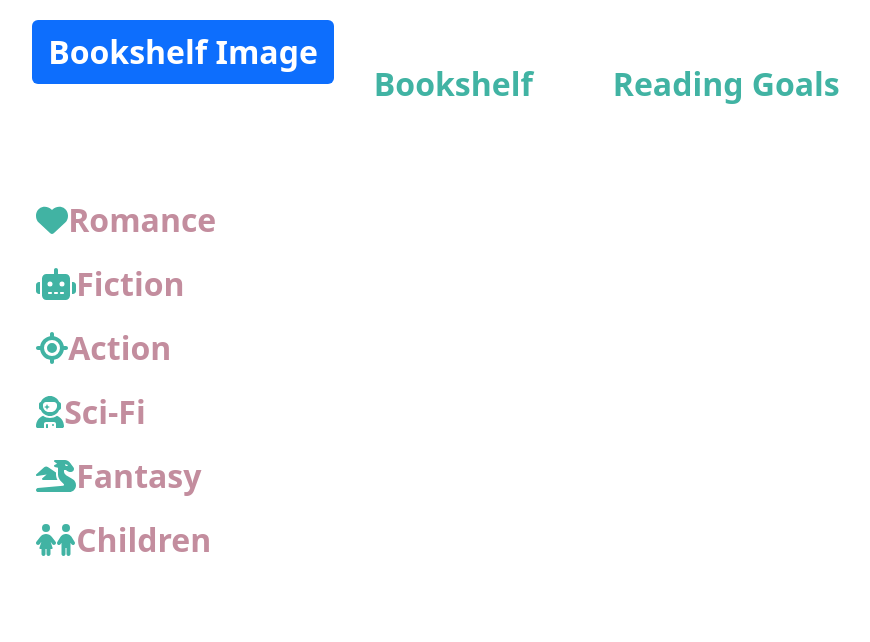
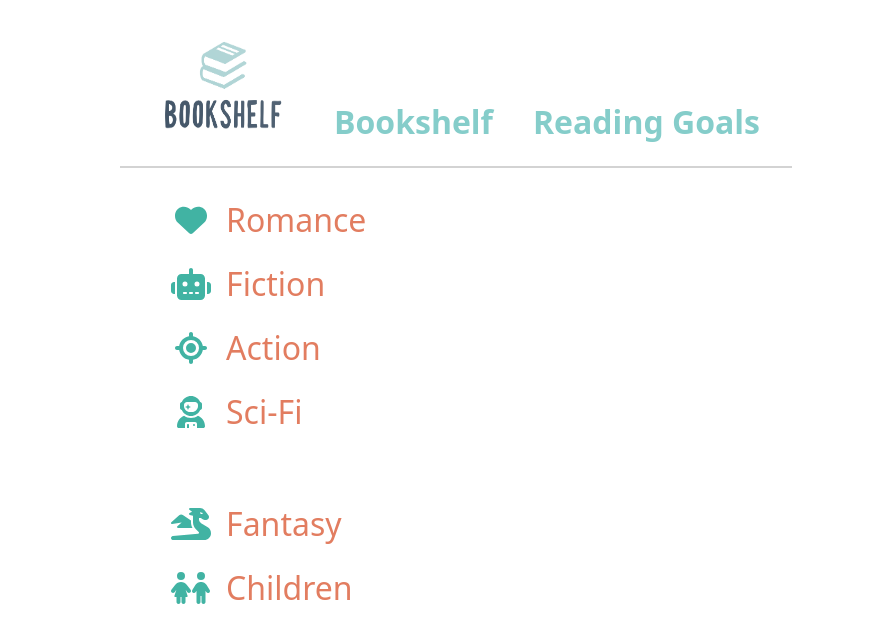
Before and after one commit to Mikaelcope/Nicoding_2.0, a React (Vite) app: page / in a window 1280 px wide. Shown: the top 642 px of the page, without its empty margins (184-1054 px from the left). Built offline with nearby package versions, Linux system fonts and the light colour scheme.

Commit message:
Addition to readMe and debug Bookshelf Logo

```diff
--- a/src/components/Cateogories/catagories.css
+++ b/src/components/Cateogories/catagories.css
@@ -1,12 +1,16 @@
 .nav {
     font-size: xx-large;
     padding: 20px;
-    font-weight: 900;
+    font-weight: 400;
 }
 
 .catitem {
     display: flex;
-    color:#C38D9E;
+    color:#E27D60;
     align-items: center;
     margin-right: 5px;
 }
+
+.icondiv {
+    width: 70px;
+}
--- a/src/components/Cateogories/catagories.jsx
+++ b/src/components/Cateogories/catagories.jsx
@@ -19,22 +19,22 @@ function Bookcatagories() {
         <Col sm={3}>
           <Nav variant="catagories" className="flex-column">
             <Nav.Item>
-              <Nav.Link className='catitem' eventKey="first"><FontAwesomeIcon icon={faHeart} style={{color: "#41b3a3",}} />Romance</Nav.Link>
+              <Nav.Link className='catitem' eventKey="first"><FontAwesomeIcon icon={faHeart} style={{color: "#41b3a3",}} className='icondiv' />Romance</Nav.Link>
             </Nav.Item>
             <Nav.Item>
-              <Nav.Link className='catitem' eventKey="second"><FontAwesomeIcon icon={faRobot} style={{color: "#41b3a3",}} />Fiction</Nav.Link>
+              <Nav.Link className='catitem' eventKey="second"><FontAwesomeIcon icon={faRobot} style={{color: "#41b3a3",}} className='icondiv'/>Fiction</Nav.Link>
             </Nav.Item>
             <Nav.Item>
-              <Nav.Link className='catitem' eventKey="second"><FontAwesomeIcon icon={faLocationCrosshairs} style={{color: "#41b3a3",}} /> Action</Nav.Link>
+              <Nav.Link className='catitem' eventKey="second"><FontAwesomeIcon icon={faLocationCrosshairs} style={{color: "#41b3a3",}} className='icondiv'/> Action</Nav.Link>
             </Nav.Item>
             <Nav.Item>
-              <Nav.Link className='catitem' eventKey="second"><FontAwesomeIcon icon={faUserAstronaut} style={{color: "#41b3a3",}} />Sci-Fi</Nav.Link>
+              <Nav.Link className='catitem' eventKey="second"><FontAwesomeIcon icon={faUserAstronaut} style={{color: "#41b3a3",}} className='icondiv'/>Sci-Fi</Nav.Link>
             </Nav.Item>
             <Nav.Item>
-              <Nav.Link className='catitem' eventKey="second"><FontAwesomeIcon icon={faDragon} style={{color: "#41b3a3",}} /> Fantasy</Nav.Link>
+              <Nav.Link className='catitem' eventKey="second"><FontAwesomeIcon icon={faDragon} style={{color: "#41b3a3",}} className='icondiv'/> Fantasy</Nav.Link>
             </Nav.Item>
             <Nav.Item>
-              <Nav.Link className='catitem' eventKey="second"><FontAwesomeIcon icon={faChildren} style={{color: "#41b3a3",}} /> Children</Nav.Link>
+              <Nav.Link className='catitem' eventKey="second"><FontAwesomeIcon icon={faChildren} style={{color: "#41b3a3",}} className='icondiv'/> Children</Nav.Link>
             </Nav.Item>
           </Nav>
         </Col>
--- a/src/components/Navbar/index.jsx
+++ b/src/components/Navbar/index.jsx
@@ -1,13 +1,14 @@
 import Nav from 'react-bootstrap/Nav';
 import 'bootstrap/dist/css/bootstrap.min.css';
 import './style.css';
+import Logo from './Assets/Images/Logo.png';
 
 function Navbar() {
   return (
     <div className='container'>
     <Nav variant="pills" defaultActiveKey="/home">
       <Nav.Item>
-        <Nav.Link href="/home">Bookshelf Image</Nav.Link>
+        <Nav.Link href="/home" className='navLogo'><img src={Logo} alt="logo" style={{ width: '150px', height: '150px' }}/></Nav.Link>
       </Nav.Item>
       <div className='navdiv'>
       <Nav.Item>
--- a/src/components/Navbar/style.css
+++ b/src/components/Navbar/style.css
@@ -1,5 +1,7 @@
 .container {
     width: auto;
+    border-bottom: solid 2px lightgrey;
+    margin: 0px;
 }
 .navdiv {
     display: flex;
@@ -8,11 +10,19 @@
 
 .nav-pills {
     justify-content: space-between;
+    margin: 0;
+    padding: 0px !important;
+    align-items: end;
 }
 
 .pagebutton {
-    margin: 20px;
-    padding: 20px;
-    color: #41B3A3;
-    font-weight: 900;
+    margin: 10px;
+    padding: 10px;
+    color: #85CDCA;
+    font-weight: 600;
+
 }
+
+.navLogo {
+        background-color: white !important;
+}
```
Also changed, not shown: src/components/Navbar/Assets/Images/Logo.png (renamed from src/components/Navbar/Assets/Images/Bookshelf Logo.png), 1 other file (tests, documents, lock files or other folders).
